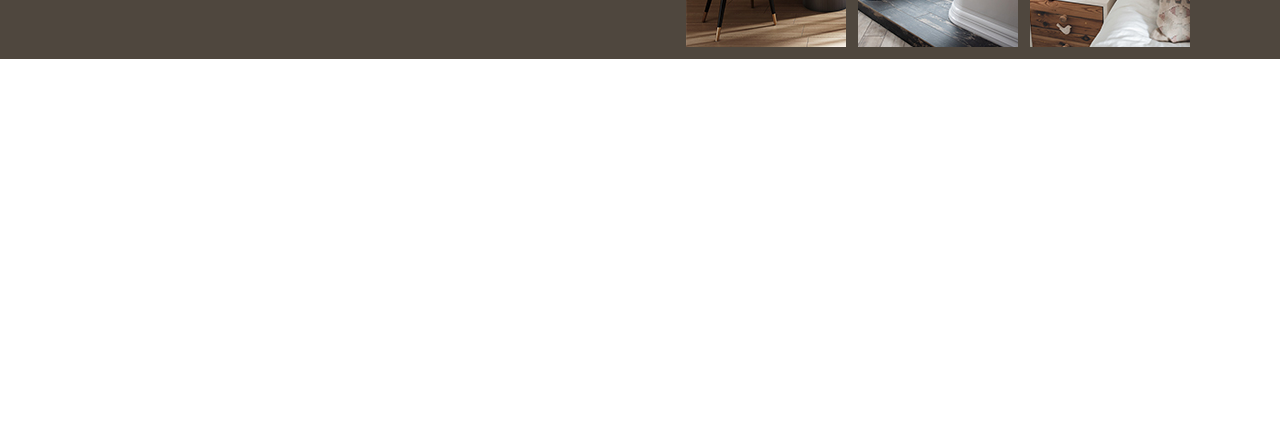
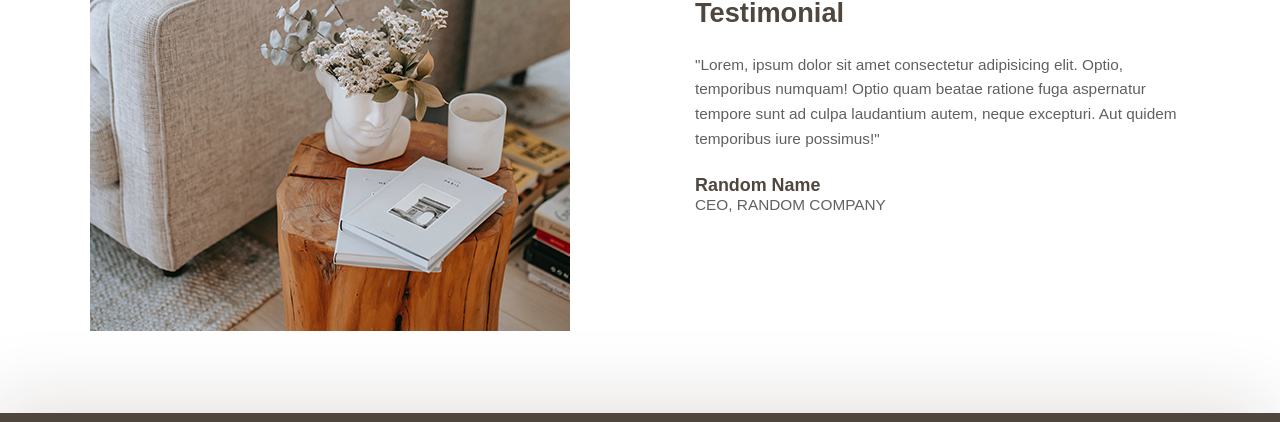
Before and after one commit to OskarWiktor/home-design-website, a website: page index.html in a window 1280 px wide. Shown: the part 3463-3885 px from the top of the page. Before the commit the page ends 3522 px from the top, so only its background shows below. Drawn offline with Linux system fonts and the light colour scheme.

Commit message:
feat(index): testimonial

```diff
--- a/index.html
+++ b/index.html
@@ -63,7 +63,6 @@
             <p class="about-us__left--text">- Who Are We</p>
             <h1 class="about-us__left--title">About Us</h1>
             <img class="about-us__left--img" src="./assets/about-us.jpg" />
-            <div class="about-us__left--color"></div>
           </div>
           <div class="about-us__right">
             <p class="about-us__right--text">
@@ -193,7 +192,12 @@
             If you have any question about our process or company? Let us know
             how we can help you.
           </p>
-          <form class="contact__form" id="form" method="POST" action="send_emial.php">
+          <form
+            class="contact__form"
+            id="form"
+            method="POST"
+            action="send_emial.php"
+          >
             <input
               class="contact__form--input"
               type="text"
@@ -266,6 +270,26 @@
       </div>
     </section>
 
+    <section class="testimonial">
+      <div class="testimonial--wraper">
+        <div class="testimonial__left">
+          <img class="testimonial__left--img" src="./assets/testimonial.jpg" />
+        </div>
+        <div class="testimonial__right">
+          <p class="testimonial__text">- what clients says</p>
+          <h3 class="testimonial__title">Testimonial</h3>
+          <p class="testimonial__paragraf">
+            "Lorem, ipsum dolor sit amet consectetur adipisicing elit. Optio,
+            temporibus numquam! Optio quam beatae ratione fuga aspernatur
+            tempore sunt ad culpa laudantium autem, neque excepturi. Aut quidem
+            temporibus iure possimus!"
+          </p>
+          <h4 class="testimonial__client--name">Random Name</h4>
+          <p class="testimonial__client--job">CEO, Random Company</p>
+        </div>
+      </div>
+    </section>
+
     <footer class="footer">
       <div class="footer--wraper">
         <nav class="footer__navigation">
--- a/scss/main.scss
+++ b/scss/main.scss
@@ -140,6 +140,10 @@
         line-height: 1.6em;
         color: rgb(96, 96, 96);
         padding-top: 24px;
+        @media (max-width: 900px) {
+          max-width: 480px;
+          margin: auto;
+        }
       }
     }
   }
@@ -441,7 +445,84 @@
     }
   }
 }
-
+//testimonial
+.testimonial {
+  width: 100%;
+  margin: 82px auto;
+  padding: 0px 32px;
+  .testimonial--wraper {
+    max-width: 1100px;
+    display: flex;
+    flex-wrap: wrap;
+    justify-content: space-between;
+    margin: auto;
+    @media (max-width: 900px) {
+      justify-content: center;
+    }
+    .testimonial__left {
+      width: 45%;
+      @media (max-width: 900px) {
+        width: 100%;
+      }
+      .testimonial__left--img {
+        @media (max-width: 900px) {
+          margin: auto;
+        }
+      }
+    }
+    .testimonial__right {
+      width: 45%;
+      margin: auto 0px;
+      @media (max-width: 900px) {
+        width: 100%;
+      }
+      .testimonial__text {
+        font: $text-big;
+        color: rgb(191, 191, 191);
+        text-transform: uppercase;
+        @media (max-width: 900px) {
+          text-align: center;
+          padding-top: 12px;
+        }
+      }
+      .testimonial__title {
+        font: $main-heading;
+        color: $secondary-color;
+        padding: 8px 0px 12px 0px;
+        @media (max-width: 900px) {
+          text-align: center;
+        }
+      }
+      .testimonial__paragraf {
+        font: $text-normal;
+        line-height: 1.6em;
+        color: rgb(96, 96, 96);
+        padding: 12px 0px;
+        @media (max-width: 900px) {
+          text-align: center;
+          max-width: 480px;
+          margin: auto;
+        }
+      }
+      .testimonial__client--name {
+        font: $text-big--bold;
+        color: $secondary-color;
+        padding-top: 12px;
+        @media (max-width: 900px) {
+          text-align: center;
+        }
+      }
+      .testimonial__client--job {
+        font: $text-normal;
+        text-transform: uppercase;
+        color: rgb(96, 96, 96);
+        @media (max-width: 900px) {
+          text-align: center;
+        }
+      }
+    }
+  }
+}
 //footer
 .footer {
   width: 100%;
```
Also changed, not shown: assets/testimonial.jpg (added), css/main.css. Lines whose indentation alone changed are shown as unchanged.
